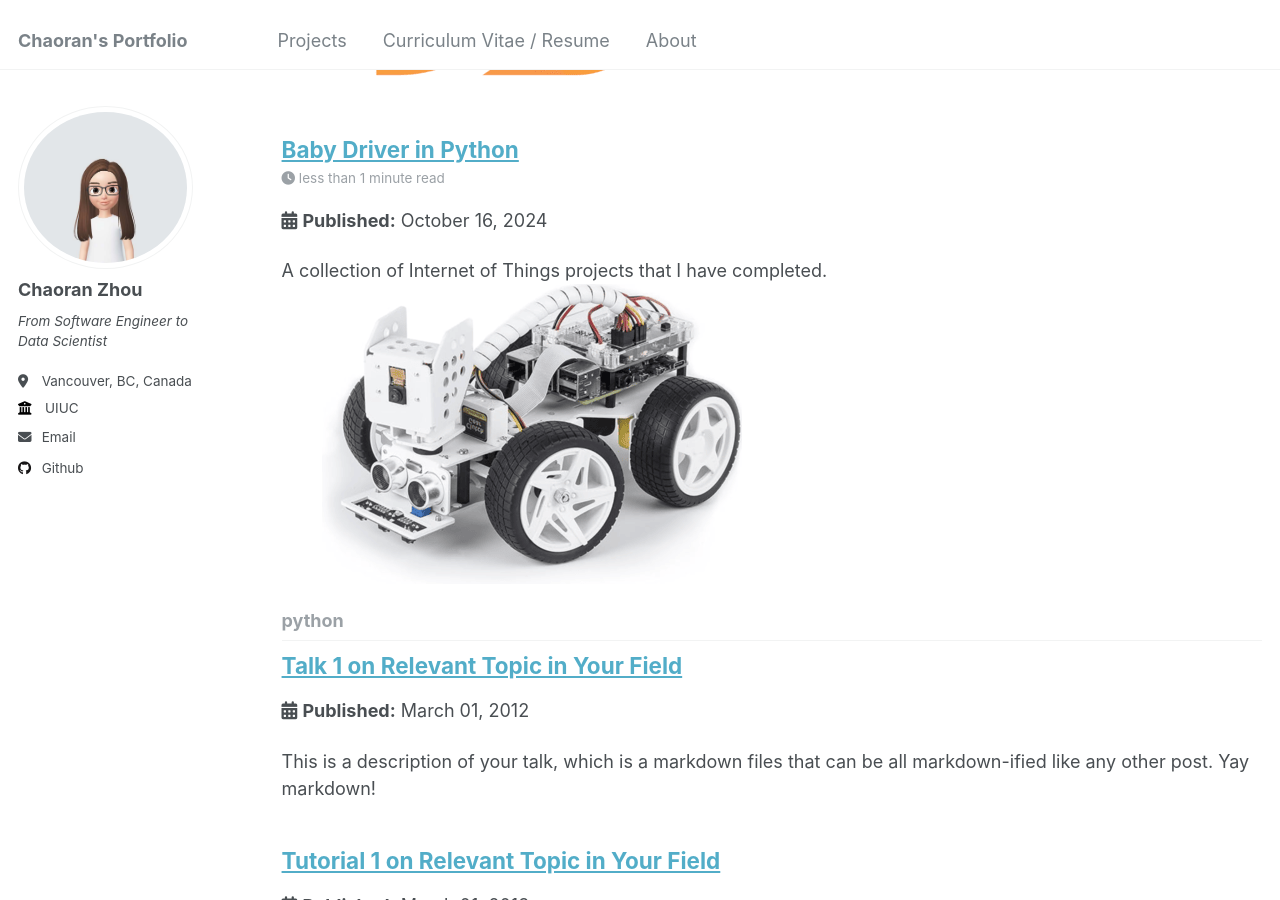
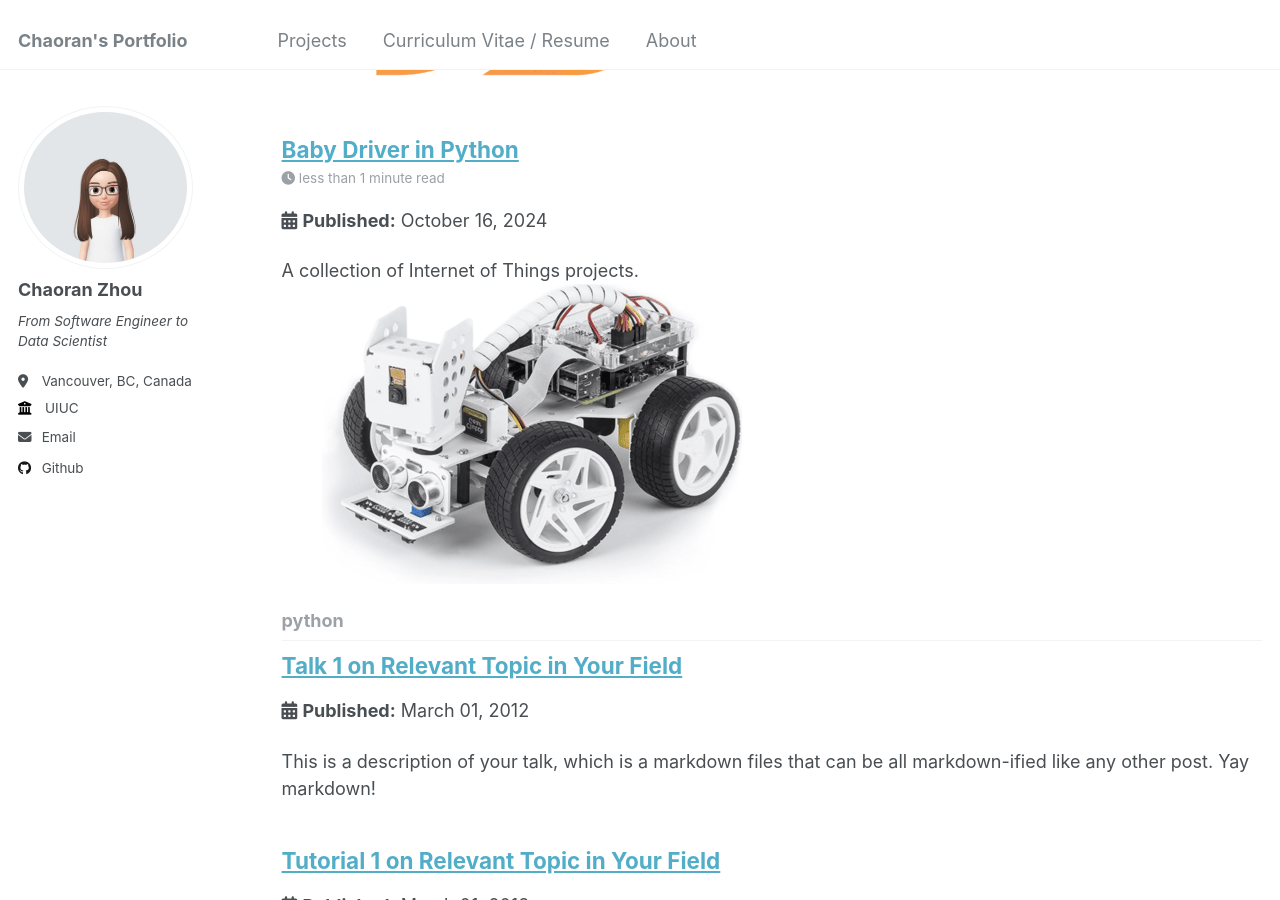
Before and after one commit to ranranrunforit/ranranrunforit.github.io, a Jekyll site: the page built from _pages/collection-archive.html, in a window 1280 px wide and 900 px high, scrolled down 4506 px. Built offline with Jekyll 4.4.1, drawn with Linux system fonts in a browser that asks for light colours.

Commit message:
Update project-10.md

```diff
--- a/_projects/project-10.md
+++ b/_projects/project-10.md
@@ -1,10 +1,10 @@
 ---
 title: "Baby Driver in Python"
-excerpt: "A collection of Internet of Things projects that I have completed. <br/><img src='/images/PiCarX.png'>"
+excerpt: "A collection of Internet of Things projects. <br/><img src='/images/PiCarX.png'>"
 collection: projects
 category: pythons
 date: 2024-10-16
-description: "A collection of Internet of Things projects that I have completed."
+description: "A collection of Internet of Things projects."
 tags:
   - IoT
   - advanced mapping
```
